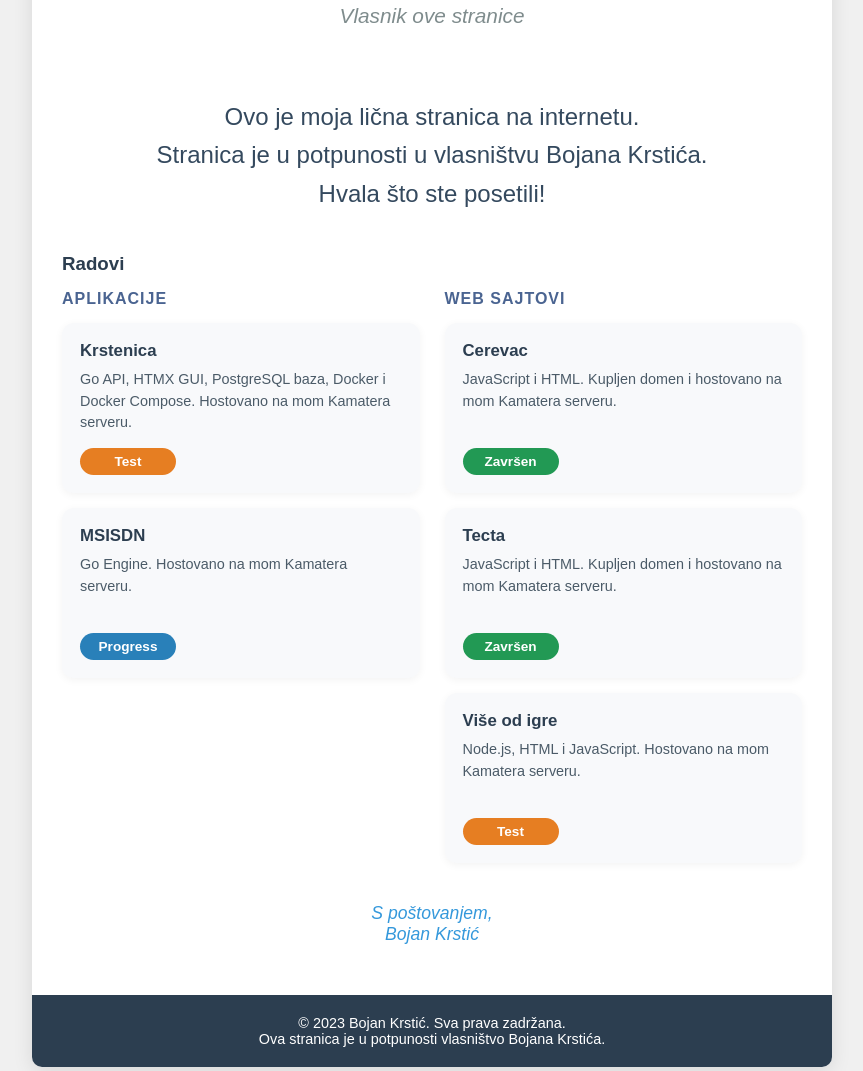
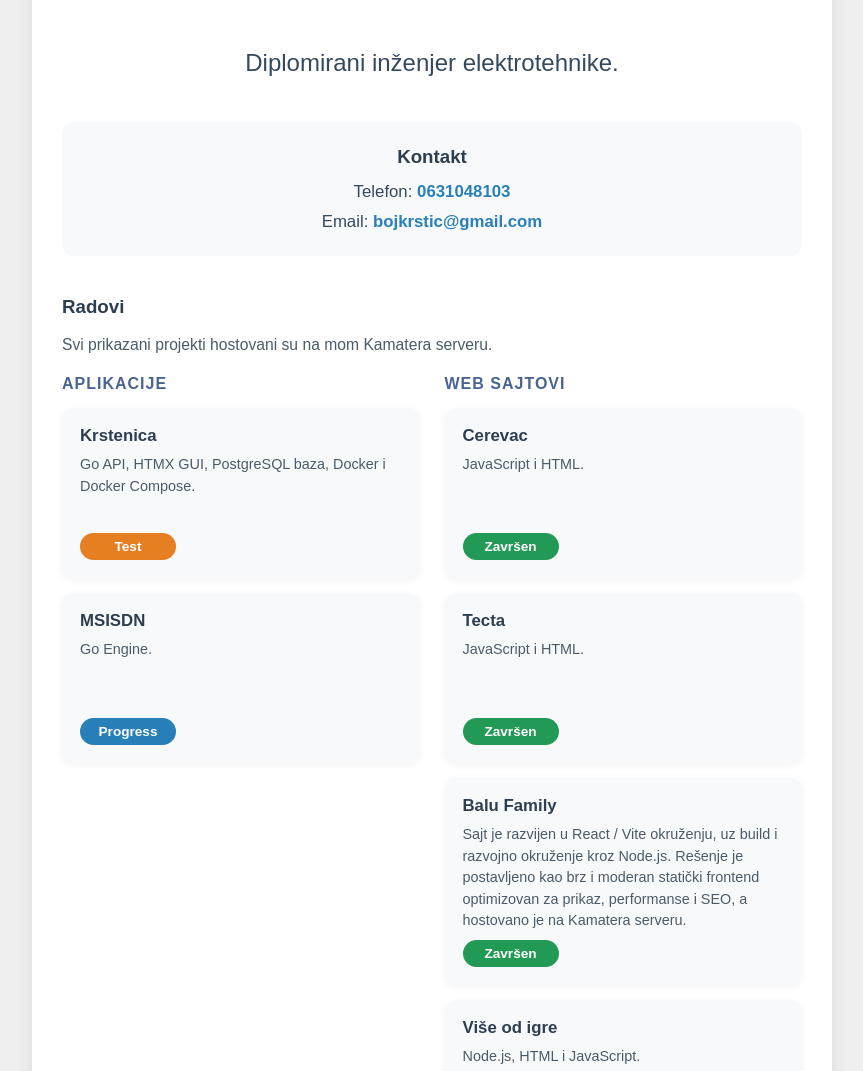
Before and after one commit to bojkrstic/Personal_Page_BojanKrstic, a plain HTML site: page index.html in a window 1280 px wide. Shown: the part 540-1611 px from the top of the page, without its empty margins (208-1071 px from the left). Drawn offline with Linux system fonts and the light colour scheme.

Commit message:
Changes existing data

```diff
--- a/index.html
+++ b/index.html
@@ -101,18 +101,41 @@
             margin-bottom: 10px;
         }
 
-        .owner-title {
-            font-size: 1.3rem;
-            color: #7f8c8d;
-            margin-bottom: 30px;
-            font-style: italic;
-        }
-
         .welcome-message {
             font-size: 1.5rem;
             line-height: 1.6;
             color: #34495e;
             margin-bottom: 40px;
+        }
+
+        .contact-section {
+            margin-bottom: 40px;
+            padding: 24px;
+            background-color: #f8f9fb;
+            border-radius: 12px;
+        }
+
+        .contact-section h3 {
+            margin-bottom: 14px;
+            color: #2c3e50;
+        }
+
+        .contact-list {
+            display: flex;
+            flex-direction: column;
+            gap: 10px;
+            color: #34495e;
+            font-size: 1.05rem;
+        }
+
+        .contact-list a {
+            color: #2980b9;
+            text-decoration: none;
+            font-weight: bold;
+        }
+
+        .contact-list a:hover {
+            text-decoration: underline;
         }
 
         .projects-section {
@@ -123,6 +146,13 @@
         .projects-section h3 {
             margin-bottom: 15px;
             color: #2c3e50;
+        }
+
+        .projects-note {
+            margin-bottom: 18px;
+            color: #4b5b68;
+            font-size: 0.98rem;
+            line-height: 1.5;
         }
 
         .projects-columns {
@@ -237,12 +267,12 @@
                 font-size: 2.1rem;
             }
 
-            .owner-title {
-                font-size: 1.1rem;
+            .welcome-message {
+                font-size: 1.3rem;
             }
 
-            .welcome-message {
-                font-size: 1.3rem;
+            .contact-section {
+                padding: 20px;
             }
 
             .projects-columns {
@@ -314,14 +344,18 @@
                 font-size: 1.65rem;
             }
 
-            .owner-title {
-                margin-bottom: 20px;
-                font-size: 1rem;
-            }
-
             .welcome-message {
                 font-size: 1.05rem;
                 margin-bottom: 28px;
+            }
+
+            .contact-section {
+                margin-bottom: 28px;
+                padding: 18px 14px;
+            }
+
+            .contact-list {
+                font-size: 0.96rem;
             }
 
             .projects-section h3 {
@@ -357,7 +391,7 @@
     <div class="container">
         <div class="header">
             <h1><i class="fas fa-user-circle"></i> <span data-i18n="headerTitle">Lična stranica</span></h1>
-            <p data-i18n="headerSubtitle">Dobrodošli na moj lični prostor na internetu</p>
+            <p data-i18n="headerSubtitle">Dobrodošli</p>
         </div>
 
         <div class="content">
@@ -374,29 +408,35 @@
                     <img src="BojanKrstic.png" alt="Bojan Krstić">
                 </div>
                 <h2 class="owner-name" data-i18n="ownerName">Bojan Krstić</h2>
-                <p class="owner-title" data-i18n="ownerTitle">Vlasnik ove stranice</p>
             </div>
 
             <div class="welcome-message">
-                <p data-i18n="welcome1">Ovo je moja lična stranica na internetu.</p>
-                <p data-i18n="welcome2">Stranica je u potpunosti u vlasništvu Bojana Krstića.</p>
-                <p data-i18n="welcome3">Hvala što ste posetili!</p>
+                <p data-i18n="welcome1">Diplomirani inženjer elektrotehnike.</p>
+            </div>
+
+            <div class="contact-section">
+                <h3 data-i18n="contactHeading">Kontakt</h3>
+                <div class="contact-list">
+                    <p><span data-i18n="phoneLabel">Telefon:</span> <a href="tel:+381631048103">0631048103</a></p>
+                    <p><span data-i18n="emailLabel">Email:</span> <a href="mailto:bojkrstic@gmail.com">bojkrstic@gmail.com</a></p>
+                </div>
             </div>
 
             <div class="projects-section">
                 <h3 data-i18n="worksHeading">Radovi</h3>
+                <p class="projects-note" data-i18n="worksNote">Svi prikazani projekti hostovani su na mom Kamatera serveru.</p>
                 <div class="projects-columns">
                     <div class="project-column">
                         <h4 data-i18n="appsHeading">Aplikacije</h4>
                         <div class="project-list">
                             <div class="project-card">
                                 <a href="http://83-229-82-132.cloud-xip.com:8011/ui/login?return=%2Fui" target="_blank" rel="noopener noreferrer">Krstenica</a>
-                                <p class="project-description" data-i18n="krstenicaDescription">Go API, HTMX GUI, PostgreSQL baza, Docker i Docker Compose. Hostovano na mom Kamatera serveru.</p>
+                                <p class="project-description" data-i18n="krstenicaDescription">Go API, HTMX GUI, PostgreSQL baza, Docker i Docker Compose.</p>
                                 <div class="status status-test" data-i18n="statusTest">Test</div>
                             </div>
                             <div class="project-card">
                                 <a href="http://83-229-82-132.cloud-xip.com/msisdn/" target="_blank" rel="noopener noreferrer">MSISDN</a>
-                                <p class="project-description" data-i18n="msisdnDescription">Go Engine. Hostovano na mom Kamatera serveru.</p>
+                                <p class="project-description" data-i18n="msisdnDescription">Go Engine.</p>
                                 <div class="status status-progress" data-i18n="statusProgress">Progress</div>
                             </div>
                         </div>
@@ -406,17 +446,22 @@
                         <div class="project-list">
                             <div class="project-card">
                                 <a href="http://cerevac.rs" target="_blank" rel="noopener noreferrer">Cerevac</a>
-                                <p class="project-description" data-i18n="cerevacDescription">JavaScript i HTML. Kupljen domen i hostovano na mom Kamatera serveru.</p>
+                                <p class="project-description" data-i18n="cerevacDescription">JavaScript i HTML.</p>
                                 <div class="status status-zavrsen" data-i18n="statusDone">Završen</div>
                             </div>
                             <div class="project-card">
                                 <a href="https://www.tecta.rs" target="_blank" rel="noopener noreferrer">Tecta</a>
-                                <p class="project-description" data-i18n="tectaDescription">JavaScript i HTML. Kupljen domen i hostovano na mom Kamatera serveru.</p>
+                                <p class="project-description" data-i18n="tectaDescription">JavaScript i HTML.</p>
+                                <div class="status status-zavrsen" data-i18n="statusDone">Završen</div>
+                            </div>
+                            <div class="project-card">
+                                <a href="https://www.balufamily.rs/" target="_blank" rel="noopener noreferrer">Balu Family</a>
+                                <p class="project-description" data-i18n="baluFamilyDescription">Sajt je razvijen u React / Vite okruženju, uz build i razvojno okruženje kroz Node.js. Rešenje je postavljeno kao brz i moderan statički frontend optimizovan za prikaz, performanse i SEO, a hostovano je na Kamatera serveru.</p>
                                 <div class="status status-zavrsen" data-i18n="statusDone">Završen</div>
                             </div>
                             <div class="project-card">
                                 <a href="http://83-229-82-132.cloud-xip.com/viseodigre/index.html#vesti" target="_blank" rel="noopener noreferrer">Više od igre</a>
-                                <p class="project-description" data-i18n="viseOdIgreDescription">Node.js, HTML i JavaScript. Hostovano na mom Kamatera serveru.</p>
+                                <p class="project-description" data-i18n="viseOdIgreDescription">Node.js, HTML i JavaScript.</p>
                                 <div class="status status-test" data-i18n="statusTest">Test</div>
                             </div>
                         </div>
@@ -431,8 +476,7 @@
         </div>
 
         <div class="footer">
-            <p data-i18n="footerRights">© 2023 Bojan Krstić. Sva prava zadržana.</p>
-            <p data-i18n="footerOwnership">Ova stranica je u potpunosti vlasništvo Bojana Krstića.</p>
+            <p data-i18n="footerClosing">Prezentacija</p>
         </div>
     </div>
 
@@ -452,77 +496,80 @@
                 'sr-latn': {
                     pageTitle: 'Bojan Krstić - Lična stranica',
                     headerTitle: 'Lična stranica',
-                    headerSubtitle: 'Dobrodošli na moj lični prostor na internetu',
+                    headerSubtitle: 'Dobrodošli',
                     languageLabel: 'Jezik:',
                     ownerName: 'Bojan Krstić',
-                    ownerTitle: 'Vlasnik ove stranice',
-                    welcome1: 'Ovo je moja lična stranica na internetu.',
-                    welcome2: 'Stranica je u potpunosti u vlasništvu Bojana Krstića.',
-                    welcome3: 'Hvala što ste posetili!',
+                    welcome1: 'Diplomirani inženjer elektrotehnike.',
+                    contactHeading: 'Kontakt',
+                    phoneLabel: 'Telefon:',
+                    emailLabel: 'Email:',
                     worksHeading: 'Radovi',
+                    worksNote: 'Svi prikazani projekti hostovani su na mom Kamatera serveru.',
                     appsHeading: 'Aplikacije',
                     webHeading: 'Web sajtovi',
-                    krstenicaDescription: 'Go API, HTMX GUI, PostgreSQL baza, Docker i Docker Compose. Hostovano na mom Kamatera serveru.',
-                    msisdnDescription: 'Go Engine. Hostovano na mom Kamatera serveru.',
-                    cerevacDescription: 'JavaScript i HTML. Kupljen domen i hostovano na mom Kamatera serveru.',
-                    tectaDescription: 'JavaScript i HTML. Kupljen domen i hostovano na mom Kamatera serveru.',
-                    viseOdIgreDescription: 'Node.js, HTML i JavaScript. Hostovano na mom Kamatera serveru.',
+                    krstenicaDescription: 'Go API, HTMX GUI, PostgreSQL baza, Docker i Docker Compose.',
+                    msisdnDescription: 'Go Engine.',
+                    cerevacDescription: 'JavaScript i HTML.',
+                    tectaDescription: 'JavaScript i HTML.',
+                    baluFamilyDescription: 'Sajt je razvijen u React / Vite okruženju, uz build i razvojno okruženje kroz Node.js. Rešenje je postavljeno kao brz i moderan statički frontend optimizovan za prikaz, performanse i SEO, a hostovano je na Kamatera serveru.',
+                    viseOdIgreDescription: 'Node.js, HTML i JavaScript.',
                     statusTest: 'Test',
                     statusProgress: 'Progress',
                     statusDone: 'Završen',
                     signatureGreeting: 'S poštovanjem,',
-                    footerRights: '© 2023 Bojan Krstić. Sva prava zadržana.',
-                    footerOwnership: 'Ova stranica je u potpunosti vlasništvo Bojana Krstića.'
+                    footerClosing: 'Prezentacija'
                 },
                 'sr-cyrl': {
                     pageTitle: 'Бојан Крстић - Лична страница',
                     headerTitle: 'Лична страница',
-                    headerSubtitle: 'Добродошли на мој лични простор на интернету',
+                    headerSubtitle: 'Добродошли',
                     languageLabel: 'Језик:',
                     ownerName: 'Бојан Крстић',
-                    ownerTitle: 'Власник ове странице',
-                    welcome1: 'Ово је моја лична страница на интернету.',
-                    welcome2: 'Страница је у потпуности у власништву Бојана Крстића.',
-                    welcome3: 'Хвала што сте посетили!',
+                    welcome1: 'Дипломирани инжењер електротехнике.',
+                    contactHeading: 'Контакт',
+                    phoneLabel: 'Телефон:',
+                    emailLabel: 'Имејл:',
                     worksHeading: 'Радови',
+                    worksNote: 'Сви приказани пројекти хостовани су на мом Kamatera серверу.',
                     appsHeading: 'Апликације',
                     webHeading: 'Веб сајтови',
-                    krstenicaDescription: 'Go API, HTMX GUI, PostgreSQL база, Docker и Docker Compose. Хостовано на мом Kamatera серверу.',
-                    msisdnDescription: 'Go Engine. Хостовано на мом Kamatera серверу.',
-                    cerevacDescription: 'JavaScript и HTML. Купљен домен и хостовано на мом Kamatera серверу.',
-                    tectaDescription: 'JavaScript и HTML. Купљен домен и хостовано на мом Kamatera серверу.',
-                    viseOdIgreDescription: 'Node.js, HTML и JavaScript. Хостовано на мом Kamatera серверу.',
+                    krstenicaDescription: 'Go API, HTMX GUI, PostgreSQL база, Docker и Docker Compose.',
+                    msisdnDescription: 'Go Engine.',
+                    cerevacDescription: 'JavaScript и HTML.',
+                    tectaDescription: 'JavaScript и HTML.',
+                    baluFamilyDescription: 'Сајт је развијен у React / Vite окружењу, уз build и развојно окружење кроз Node.js. Решење је постављено као брз и модеран статички frontend оптимизован за приказ, перформансе и SEO, а хостовано је на Kamatera серверу.',
+                    viseOdIgreDescription: 'Node.js, HTML и JavaScript.',
                     statusTest: 'Тест',
                     statusProgress: 'Прогрес',
                     statusDone: 'Завршен',
                     signatureGreeting: 'С поштовањем,',
-                    footerRights: '© 2023 Бојан Крстић. Сва права задржана.',
-                    footerOwnership: 'Ова страница је у потпуности власништво Бојана Крстића.'
+                    footerClosing: 'Презентација'
                 },
                 'en': {
                     pageTitle: 'Bojan Krstić - Personal Page',
                     headerTitle: 'Personal Page',
-                    headerSubtitle: 'Welcome to my personal space on the internet',
+                    headerSubtitle: 'Welcome',
                     languageLabel: 'Language:',
                     ownerName: 'Bojan Krstić',
-                    ownerTitle: 'Owner of this page',
-                    welcome1: 'This is my personal page on the internet.',
-                    welcome2: 'The site is fully owned by Bojan Krstić.',
-                    welcome3: 'Thank you for visiting!',
+                    welcome1: 'Graduate Electrical Engineer.',
+                    contactHeading: 'Contact',
+                    phoneLabel: 'Phone:',
+                    emailLabel: 'Email:',
                     worksHeading: 'Work',
+                    worksNote: 'All displayed projects are hosted on my Kamatera server.',
                     appsHeading: 'Applications',
                     webHeading: 'Websites',
-                    krstenicaDescription: 'Go API, HTMX GUI, PostgreSQL database, Docker, and Docker Compose. Hosted on my Kamatera server.',
-                    msisdnDescription: 'Go Engine. Hosted on my Kamatera server.',
-                    cerevacDescription: 'JavaScript and HTML. Domain purchased and hosted on my Kamatera server.',
-                    tectaDescription: 'JavaScript and HTML. Domain purchased and hosted on my Kamatera server.',
-                    viseOdIgreDescription: 'Node.js, HTML, and JavaScript. Hosted on my Kamatera server.',
+                    krstenicaDescription: 'Go API, HTMX GUI, PostgreSQL database, Docker, and Docker Compose.',
+                    msisdnDescription: 'Go Engine.',
+                    cerevacDescription: 'JavaScript and HTML.',
+                    tectaDescription: 'JavaScript and HTML.',
+                    baluFamilyDescription: 'The site was developed in a React / Vite environment, with build and development handled through Node.js. The solution is set up as a fast, modern static frontend optimized for presentation, performance, and SEO, and it is hosted on a Kamatera server.',
+                    viseOdIgreDescription: 'Node.js, HTML, and JavaScript.',
                     statusTest: 'Test',
                     statusProgress: 'In Progress',
                     statusDone: 'Completed',
                     signatureGreeting: 'Kind regards,',
-                    footerRights: '© 2023 Bojan Krstić. All rights reserved.',
-                    footerOwnership: 'This site is fully owned by Bojan Krstić.'
+                    footerClosing: 'Presentation'
                 }
             };
 
```
